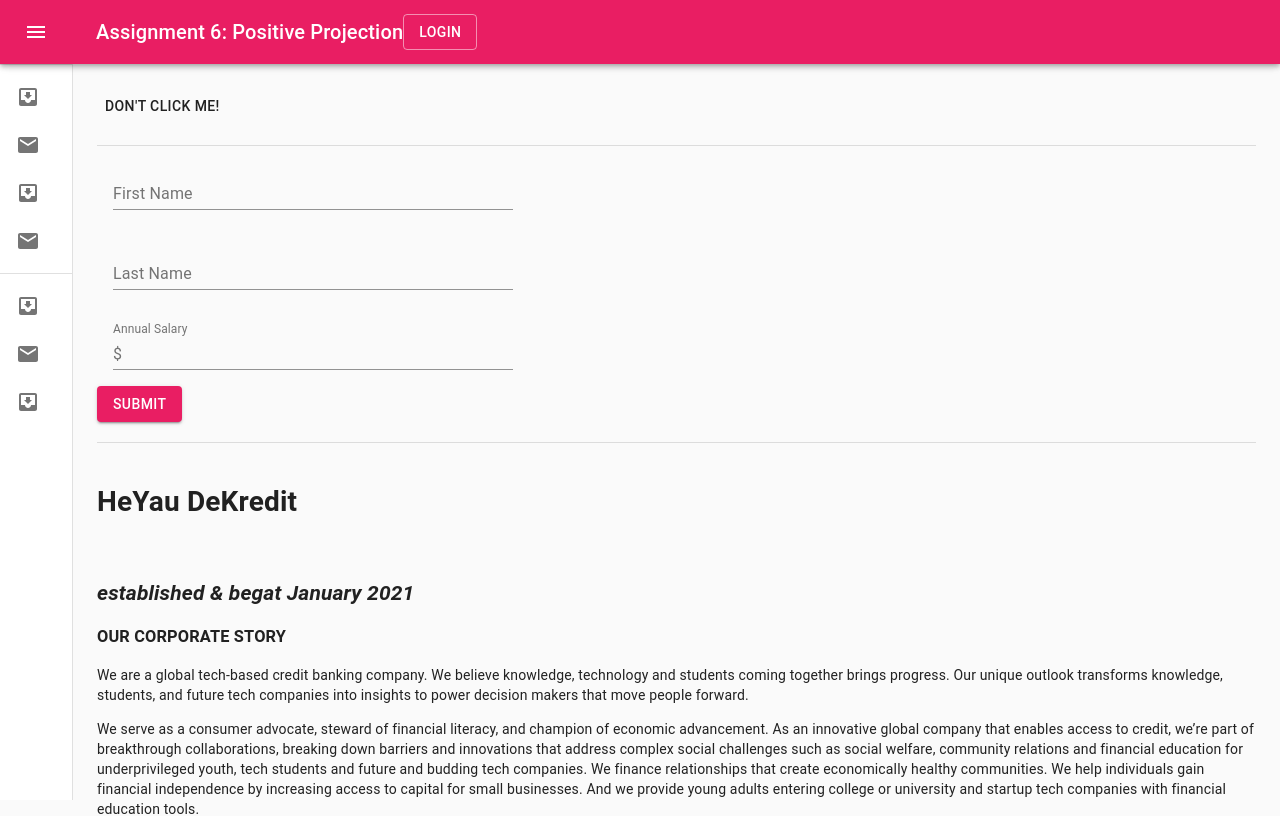
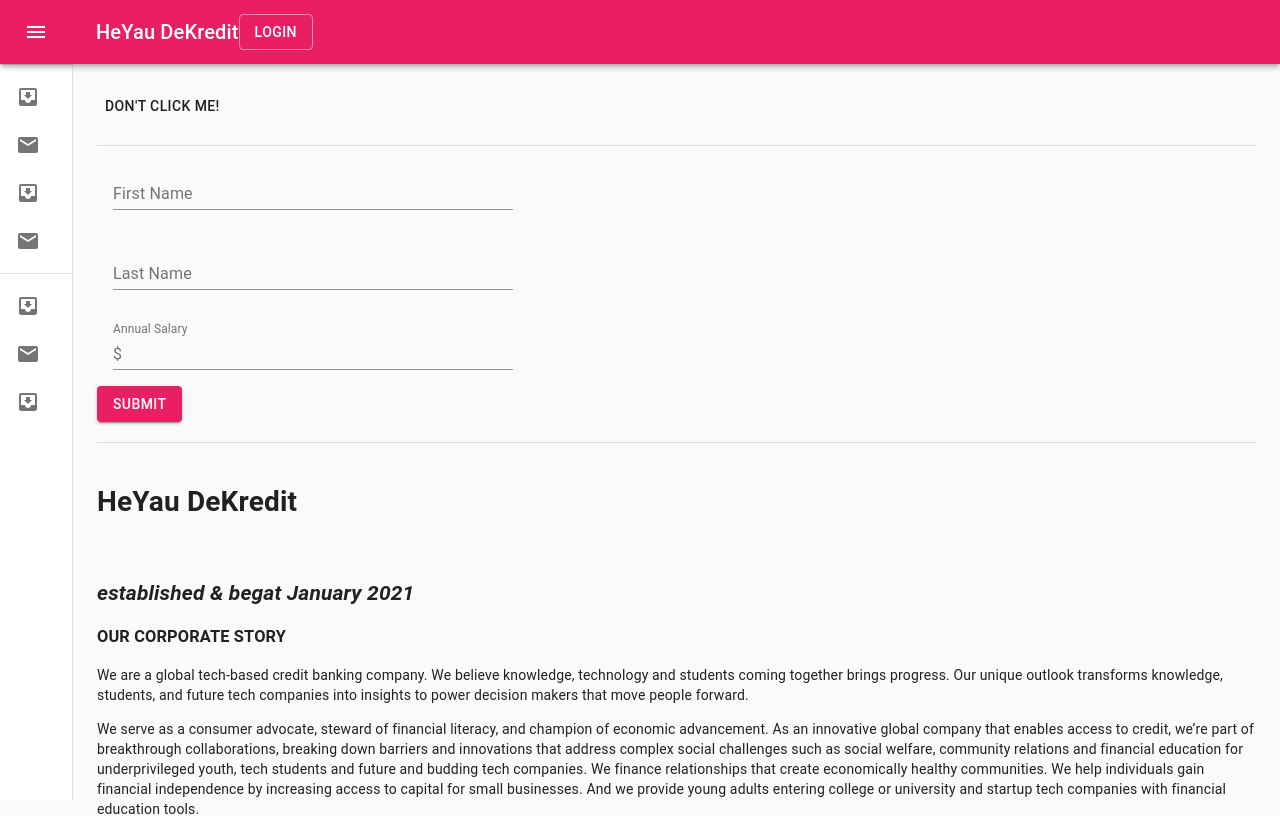
Before and after one commit to SuperArtisMickens/TTP7-CustomComponents, a React (Create React App) app: page / in a window 1280 px wide. Shown: the top 816 px of the page. Built offline with nearby package versions, Linux system fonts and the light colour scheme.

Commit message:
updated page title

```diff
--- a/src/components/MiniDrawer.js
+++ b/src/components/MiniDrawer.js
@@ -128,7 +128,7 @@
 					</IconButton>
 
 					<Typography variant="h6" noWrap>
-						Assignment 6: Positive Projection
+						HeYau DeKredit
 					</Typography>
 					<SimpleDialogDemo />
 
```
